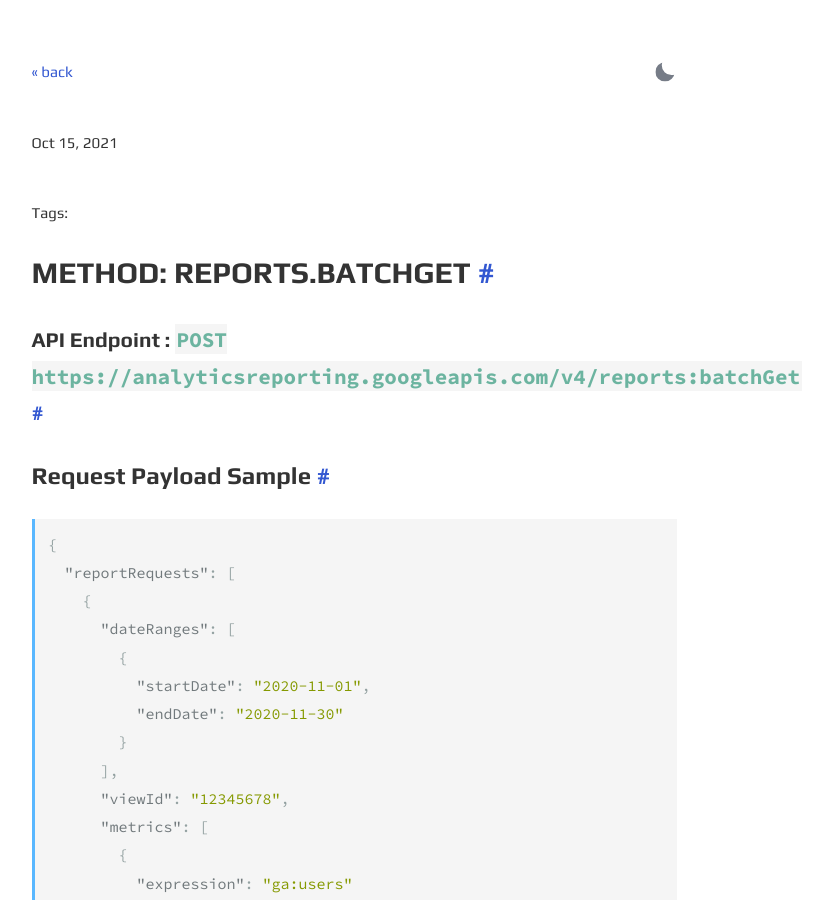
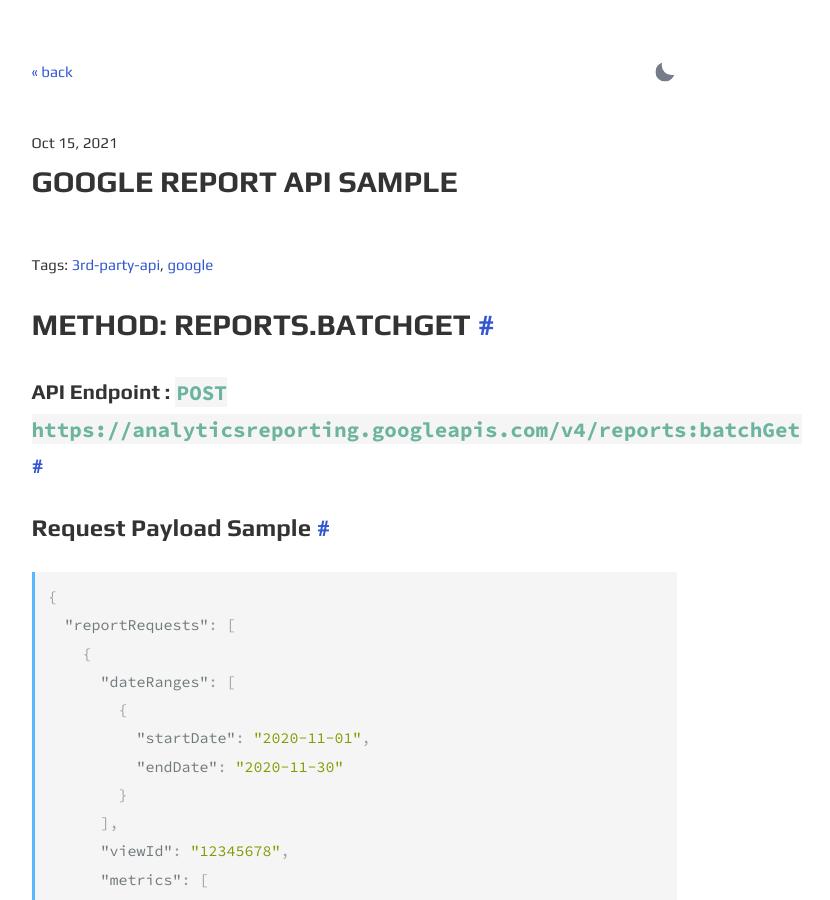
Before and after one commit to yebinable/yebinable.github.io.1, a Jekyll site: the page built from _posts/2021-10-15-google-analytics-report-api-sample.md, in a window 1280 px wide and 900 px high. Shown: the whole window, without its empty margins (286-1116 px from the left). Built offline with Jekyll 4.4.1, drawn with Linux system fonts in a browser that asks for light colours.

Commit message:
Update 2021-10-15-google-analytics-report-api-sample.md

```diff
--- a/_posts/2021-10-15-google-analytics-report-api-sample.md
+++ b/_posts/2021-10-15-google-analytics-report-api-sample.md
@@ -1,8 +1,8 @@
 ---
 layout: post
-title: [Google] Report API Sample
-description: [Google] Report API Sample
-summary: [Google] Report API Sample
+title: Google Report API Sample
+description: Google Report API Sample
+summary: Google Report API Sample
 tags: [3rd-party-api, google]
 ---
 
```
